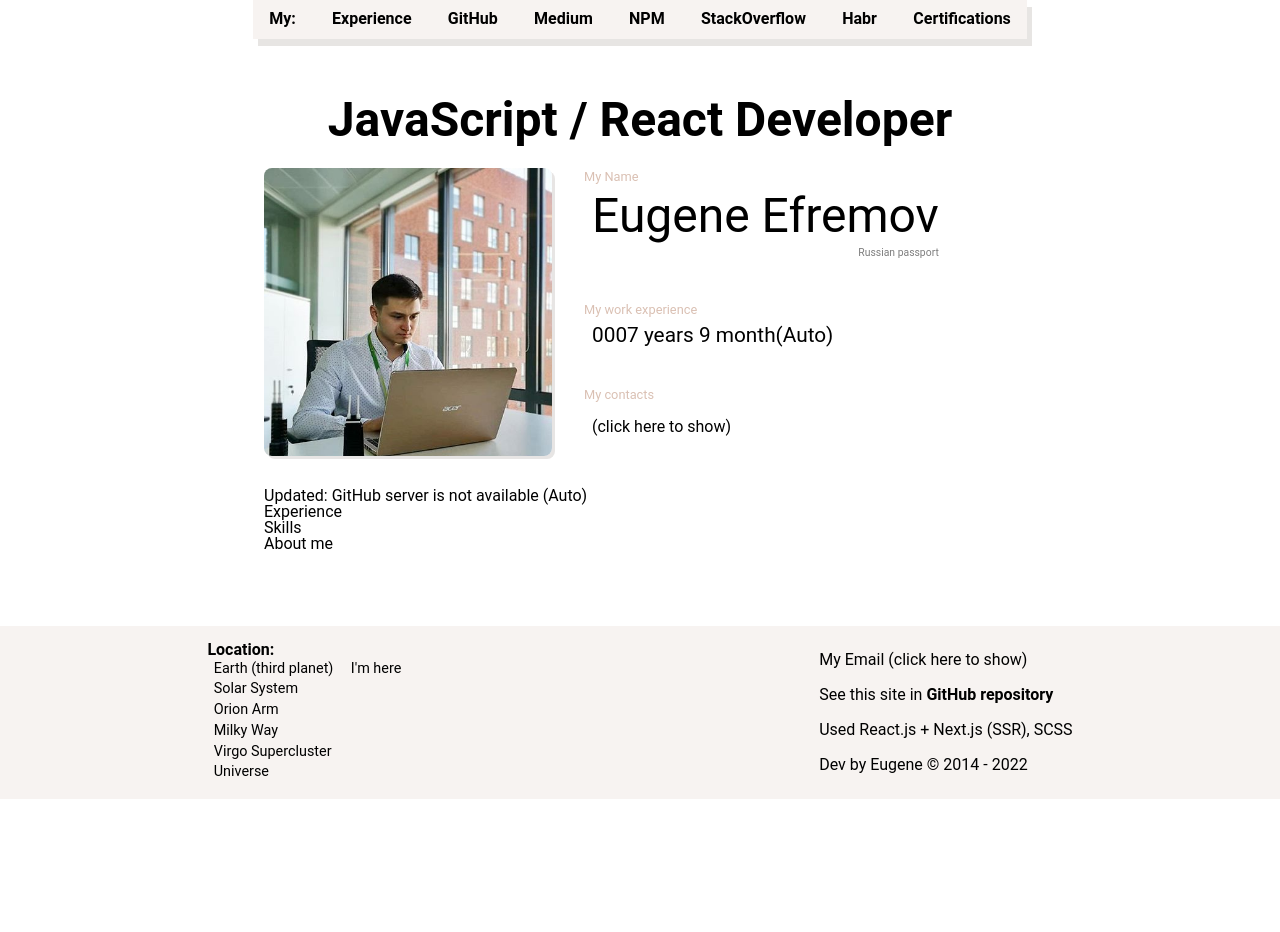
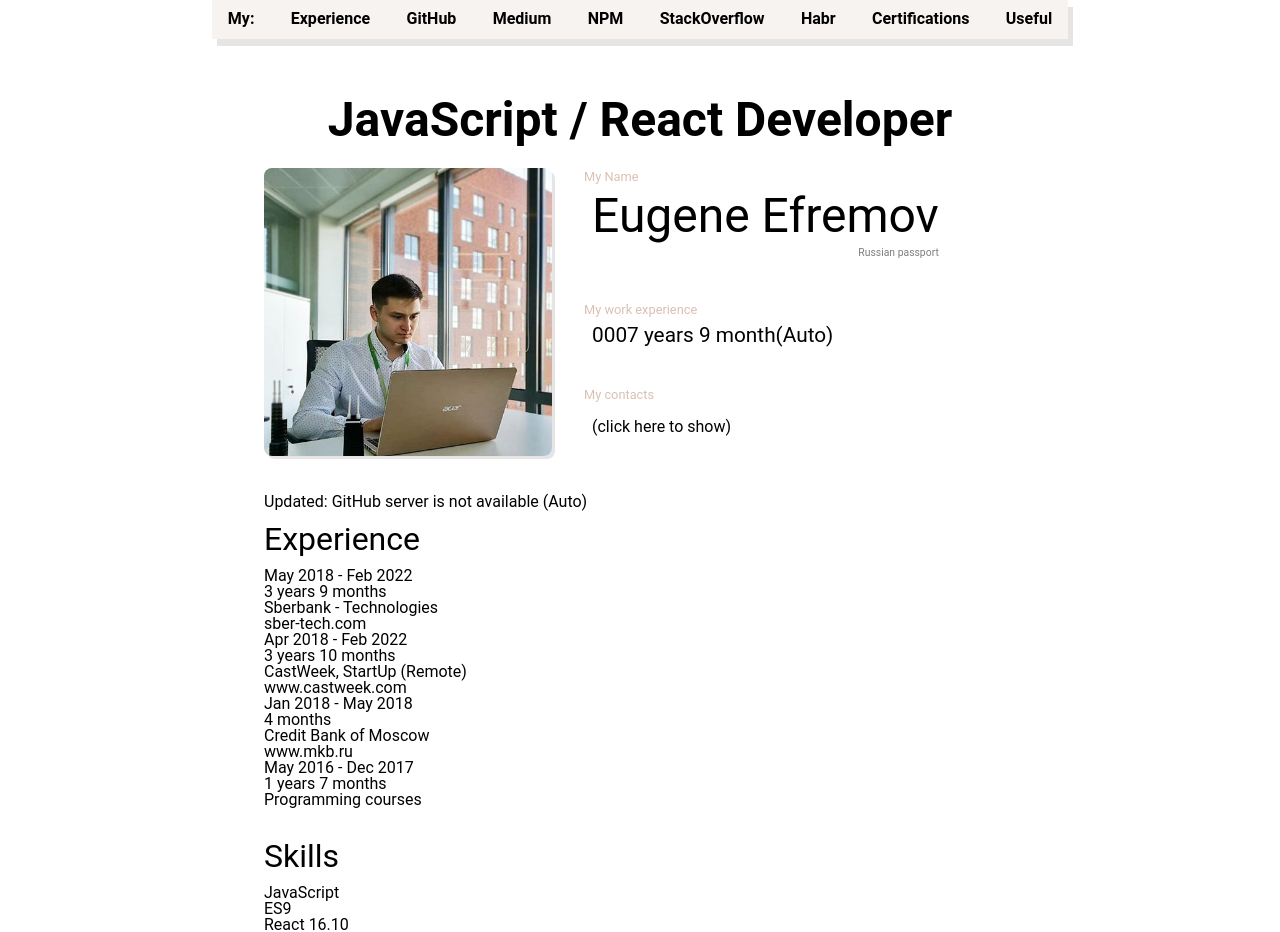
Before and after one commit to it-efrem/it-efrem.com, a Next.js app: page /index in a window 1280 px wide. Shown: the top 932 px of the page. Before the commit the page ends 800 px from the top, so only its background shows below. Built offline with nearby package versions, Linux system fonts and the light colour scheme; no server answers.

Commit message:
+ Experience page

```diff
--- /dev/null
+++ b/components/Dumb/Experience/AboutMe/index.js
@@ -0,0 +1,5 @@
+export function AboutMe() {
+    return (
+        <div></div>
+    )
+}
--- /dev/null
+++ b/components/Dumb/Experience/List/CastWeek.js
@@ -0,0 +1,5 @@
+export function CastWeek() {
+    return (
+        <div></div>
+    )
+}
--- /dev/null
+++ b/components/Dumb/Experience/List/MKB.js
@@ -0,0 +1,5 @@
+export function MKB() {
+    return (
+        <div></div>
+    )
+}
--- /dev/null
+++ b/components/Dumb/Experience/List/SberTech.js
@@ -0,0 +1,5 @@
+export function SberTech() {
+    return (
+        <div></div>
+    )
+}
--- /dev/null
+++ b/components/Dumb/Experience/List/Teacher.js
@@ -0,0 +1,5 @@
+export function Teacher() {
+    return (
+        <div></div>
+    )
+}
--- a/components/Smart/Footer/style.scss
+++ b/components/Smart/Footer/style.scss
@@ -1,8 +1,6 @@
 footer {
   display: flex;
   justify-content: space-around;
-  position: absolute;
-  bottom: 1px;
   width: 100%;
   background: #f7f3f1;
   padding: 1rem 0;
--- a/components/Smart/Header/index.js
+++ b/components/Smart/Header/index.js
@@ -59,4 +59,9 @@ const menuItems = [
         label: 'Certifications',
         path: '/certifications'
     },
+    {
+        icon: 'fas fa-heart',
+        label: 'Useful',
+        path: '/useful_for_developers'
+    },
 ];
--- /dev/null
+++ b/pages/index/data.js
@@ -0,0 +1,50 @@
+import moment from 'moment';
+import {SberTech} from "../../components/Dumb/Experience/List/SberTech";
+import {CastWeek} from "../../components/Dumb/Experience/List/CastWeek";
+import {MKB} from "../../components/Dumb/Experience/List/MKB";
+import {Teacher} from "../../components/Dumb/Experience/List/Teacher";
+
+export const experience = [
+    {
+        date_from: +moment('05.2018', 'MM.YYYY').format('x'),
+        date_to: Date.now(),
+        position: 'Senior Frontend Developer, UI/UX Designer',
+        company: {
+            name: 'Sberbank - Technologies',
+            site: ' sber-tech.com',
+        },
+        component: <SberTech/>,
+    },
+    {
+        date_from: +moment('04.2018', 'MM.YYYY').format('x'),
+        date_to: Date.now(),
+        position: 'Team Leader, Head of UX/UI',
+        company: {
+            name: 'CastWeek, StartUp (Remote)',
+            site: 'www.castweek.com',
+        },
+        component: <CastWeek/>,
+    },
+    {
+        date_from: +moment('01.2018', 'MM.YYYY').format('x'),
+        date_to: +moment('05.2018', 'MM.YYYY').format('x'),
+        position: 'Backend Developer (Java)',
+        company: {
+            name: 'Credit Bank of Moscow',
+            site: 'www.mkb.ru',
+        },
+        component: <MKB/>,
+    },
+    {
+        date_from: +moment('05.2016', 'MM.YYYY').format('x'),
+        date_to: +moment('12.2017', 'MM.YYYY').format('x'),
+        position: 'Programming Mentor (C ++, Java, JS)',
+        company: {
+            name: 'Programming courses',
+            site: '',
+        },
+        component: <Teacher/>,
+    }
+];
+
+export const skills = ['JavaScript', 'ES9', 'React 16.10', 'Node.js', 'Webpack', 'NPM', 'Git', 'Sass', 'БЭМ', 'REST', 'HTML5', 'CSS3', 'Product Management', 'Design Patterns', 'Web Design', 'Scrum'];
--- a/pages/index/index.js
+++ b/pages/index/index.js
@@ -4,6 +4,9 @@ import moment from 'moment'
 import './style.scss'
 import {getLastCommit} from "../../hooks/api/github/getLastCommit";
 import {contacts} from "../../helpers/contacts";
+import {differenceBetweenDates} from "../../helpers/duration";
+import {AboutMe} from "../../components/Dumb/Experience/AboutMe";
+import {experience, skills} from './data';
 
 export default function IndexPage() {
     const [contactsIsVisible, setContactsIsVisible] = useState(false);
@@ -56,21 +59,75 @@ export default function IndexPage() {
                         </div>
                     </div>
                 </div>
-                <div>
-                    {/*//ToDo: SEO*/}
+                <div className='IndexPage_block'>
                     <div className=''>Updated: {lastCommit} (Auto)</div>
-                    Experience
+                    <div className='IndexPage_block-label'>Experience</div>
+                    <div>
+                        <ul>
+                            {experience.map(mapExperience)}
+                        </ul>
+                    </div>
                 </div>
-                <div>
-                    Skills
+                <div className='IndexPage_block'>
+                    <div className='IndexPage_block-label'>Skills</div>
+                    <div>
+                        <ul>
+                            {skills.map(mapSkills)}
+                        </ul>
+                    </div>
                 </div>
-                <div>
-                    About me
-                </div>
-                <div>
-
+                <div className='IndexPage_block'>
+                    <div className='IndexPage_block-label'>About me</div>
+                    <AboutMe/>
                 </div>
             </div>
         </>
     )
 }
+
+function mapSkills(item, idx) {
+    return <li key={idx}>{item}</li>
+}
+
+function mapExperience(item, idx) {
+    const workDuration = () => {
+        let _result = [];
+        const _duration = differenceBetweenDates(
+            moment(item.date_to),
+            moment(item.date_from)
+        );
+
+        if (_duration.years) {
+            _result.push(`${_duration.years} years`);
+        }
+        if (_duration.months) {
+            _result.push(`${_duration.months} months`);
+        }
+
+        if (_result.length) {
+            return _result.join(' ');
+        } else {
+            return null
+        }
+    };
+
+    return (
+        <li key={idx}>
+            <div>
+                <div>
+                    {moment(item.date_from).format('MMM YYYY')}
+                    <span>&nbsp;-&nbsp;</span>
+                    {moment(item.date_to).format('MMM YYYY')}
+                </div>
+                <div>
+                    <span>{workDuration()}</span>
+                </div>
+            </div>
+            <div>
+                <div>{item.company.name}</div>
+                <div>{item.company.site}</div>
+                <div dangerouslySetInnerHTML={{__html: item.description}}/>
+            </div>
+        </li>
+    )
+}
--- a/pages/index/style.scss
+++ b/pages/index/style.scss
@@ -74,4 +74,14 @@
       }
     }
   }
+
+  &_block {
+    margin: 0.4em 0;
+    padding: 0.4em 0;
+
+    &-label {
+      font-size: 2em;
+      margin: 0.4em 0;
+    }
+  }
 }
```
